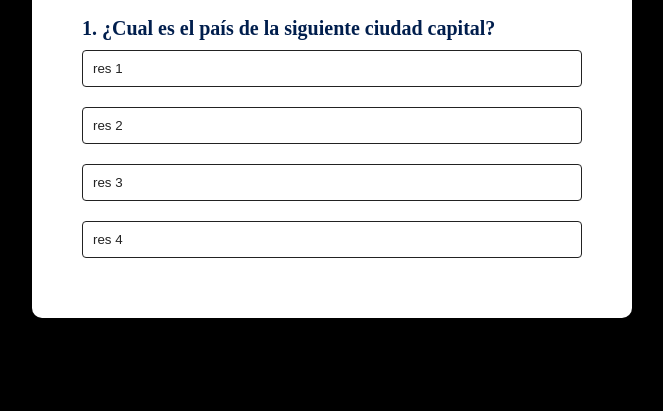
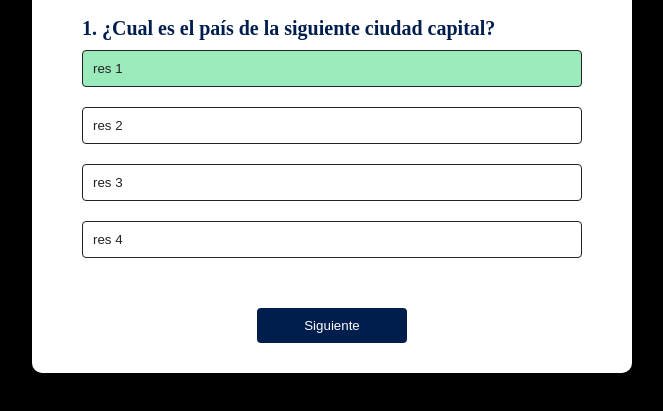
Before and after one commit to Yulien123/BanderasEnTuCorazon, a website: page public/index.html in a window 1280 px wide. Both pictures are taken after a click on the button "res 1". Shown: the part 201-612 px from the top of the page, without its empty margins (308-971 px from the left). Drawn offline with Linux system fonts and the light colour scheme.

Commit message:
Commit 8 - US3
Botón Siguiente agregado.
Cuando se selecciona una respuesta te muestra si es correcta o no.
Se agregó la función para manejar el botón siguiente y también la función para reiniciar el cuestionario

```diff
--- a/public/index.html
+++ b/public/index.html
@@ -14,6 +14,7 @@
             <h2 id="pregunta">Preguntas</h2>
             <div id="respuestas-buttons"></div>
         </div>
+        <button id="siguiente-btn"></button>
     </div>
 </body>
 </html>
--- a/public/script.js
+++ b/public/script.js
@@ -50,17 +50,22 @@ const preguntas = [
 // Elementos del DOM
 const preguntaElement = document.getElementById("pregunta") // Elemento que muestra la pregunta actual
 const respuestaButtons = document.getElementById("respuestas-buttons") // Contenedor de botones de respuestas
+const siguienteButton = document.getElementById("siguiente-btn") // Elemento del botón "Siguiente"
 
 // Variables para el cuestionario
 let preguntaActualIndex = 0 // índice de la pregunta actual
 
 // función para inicia el cuestionario
 function comenzarCuestionario() {
+    console.log('---Inicia el juego---');
+    siguienteButton.innerHTML = "Siguiente" // Cambia el texto del botón a "Siguiente"
     mostrarPregunta() // Mostrar la primera pregunta
 }
 
 // función para mostrar la pregunta actual
 function mostrarPregunta() {
+    console.log(`---Muestra la pregunta ---`);
+    reiniciar() // Limpiar respuestas anteriores y ocultar el botón "Siguiente"
     // Obtener la pregunta actual del arreglo
     const preguntaActual = preguntas[preguntaActualIndex] // Obtener la pregunta actual del arreglo
     preguntaElement.innerHTML = `${preguntaActualIndex + 1}. ${preguntaActual.pregunta}` // Mostrar el nro de pregunta y pregunta en el DOM
@@ -71,6 +76,7 @@ function mostrarPregunta() {
 
 // Funcion para crear botones de respuestas
 function crearBotonRespuesta(respuesta) {
+    console.log('---Creando botones de respuestas---')
     const boton = document.createElement("button"); // Crear un botón HTML
     boton.innerHTML = respuesta.respuesta; // Asigna el texto de la respuesta
     boton.classList.add("btn"); // Agrega una clase al botón
@@ -84,15 +90,46 @@ function crearBotonRespuesta(respuesta) {
 
 // Funcion para manejar la selección de respuesta
 function seleccionarRespuesta(e) {
+    console.log('---Respuesta seleccionada---')
     const botonSeleccionado = e.target; // Obtener el botón que fue clickeado
-    console.log('respuesta seleccionada: ', botonSeleccionado.dataset.correcta); // Mostrar en consola si la respuesta es true o false
+    console.log('la respuesta es: ', botonSeleccionado.dataset.correcta); // Mostrar en consola si la respuesta es true o false
+    botonSeleccionado.classList.add(botonSeleccionado.dataset.correcta === 'true' ? 'correcta' : 'incorrecta') // Agrega la clase correcta o incorrecta al botón
 
     // Deshabilitar todos los botones una vez que el usuario ha seleccionado una opción.
     // Convierte los elementos hijos del respuestaButtons en un arreglo y los recorre para deshabilitar cada botón.
     Array.from(respuestaButtons.children).forEach(boton => {
-        boton.disabled = true // Deshabilitar el botón
+        boton.disabled = true // Deshabilitar los botones no seleccionados
     })
+    siguienteButton.style.display = "block"; // Mostrar el botón "Siguiente" después de seleccionar una respuesta
 }
+
+// Funcion para limpiar respuestas anteriores y ocultar el btn siguiente
+function reiniciar() {
+    console.log('---Reiniciando el cuestionario---')
+    siguienteButton.style.display = "none"; // Ocultar el botón "Siguiente"
+    respuestaButtons.innerHTML = ""; // Limpiar el contenedor de respuestas
+}
+
+// Funcion para manejar el clic en el botón "Siguiente"
+function manejarBotonSiguiente() {
+    console.log('---Botón siguiente clickeado---')
+    if (++preguntaActualIndex < preguntas.length) { // Incrementar el índice de la pregunta actual y verificar si hay más preguntas
+        mostrarPregunta(); // Mostrar la siguiente pregunta
+    }
+}
+
+// Agregar un evento de clic al botón "Siguiente"
+siguienteButton.addEventListener("click", () => {
+    preguntaActualIndex < preguntas.length ? manejarBotonSiguiente() : alert("Cuestionario terminado"); // Si hay más preguntas, mostrar la siguiente; si no, mostrar un mensaje de finalización
+});
+
+
+
+
+
+
+
+
 
 /*
 //funcion de prueba: Fetch a la API de los paises y mostrar en consola el nombre de los paises
--- a/public/style.css
+++ b/public/style.css
@@ -46,3 +46,21 @@ body {
     cursor: not-allowed; /* Cambia el cursor para indicar que está bloqueado */
     position: relative;
 }
+#siguiente-btn {
+    background: #001e4d;
+    color: #fff;
+    font-weight: 500;
+    width: 150px;
+    border: 0;
+    padding: 10px;
+    margin: 20px auto 0;
+    border-radius: 4px;
+    cursor: pointer;
+    display: none;
+}
+.correcta {
+    background: #9aeabc;
+}
+.incorrecta {
+    background: #ff9393;
+}
```
